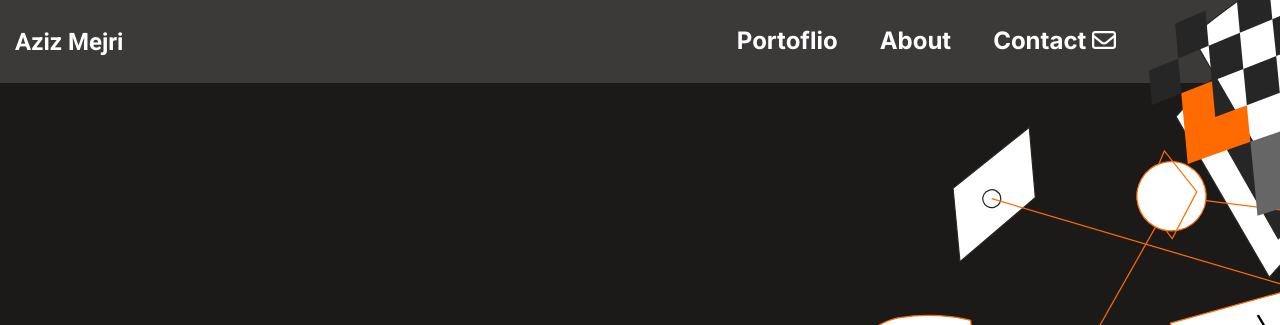
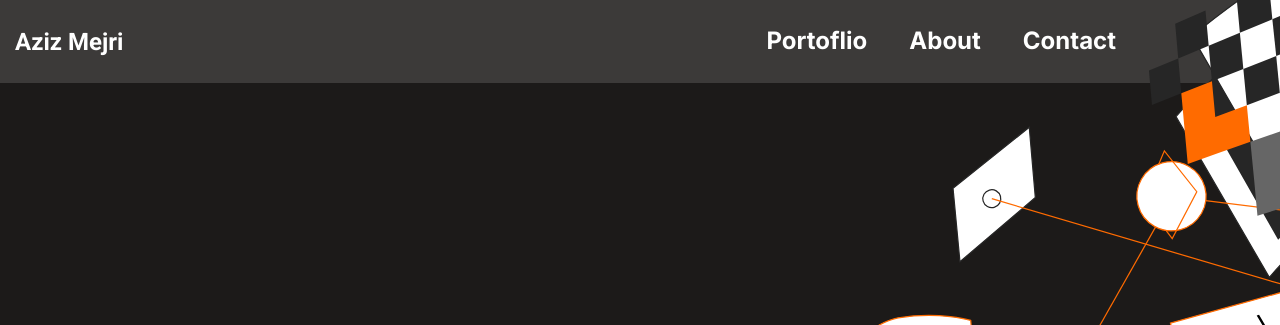
Before and after one commit to BenMukebo/mobile-menu, a website: page index.html in a window 1280 px wide. Shown: the top 325 px of the page. Drawn offline with Linux system fonts and the light colour scheme.

Commit message:
Remove the envelope icon on the contact link as required

```diff
--- a/index.html
+++ b/index.html
@@ -23,8 +23,7 @@
           <li><a class="nav-link" href="#about-me">About</a></li>
           <li>
             <a class="nav-link" href="#contact"
-              >Contact <i class="far fa-envelope"></i
-            ></a>
+              >Contact</a>
           </li>
         </ul>
       </nav>
```
